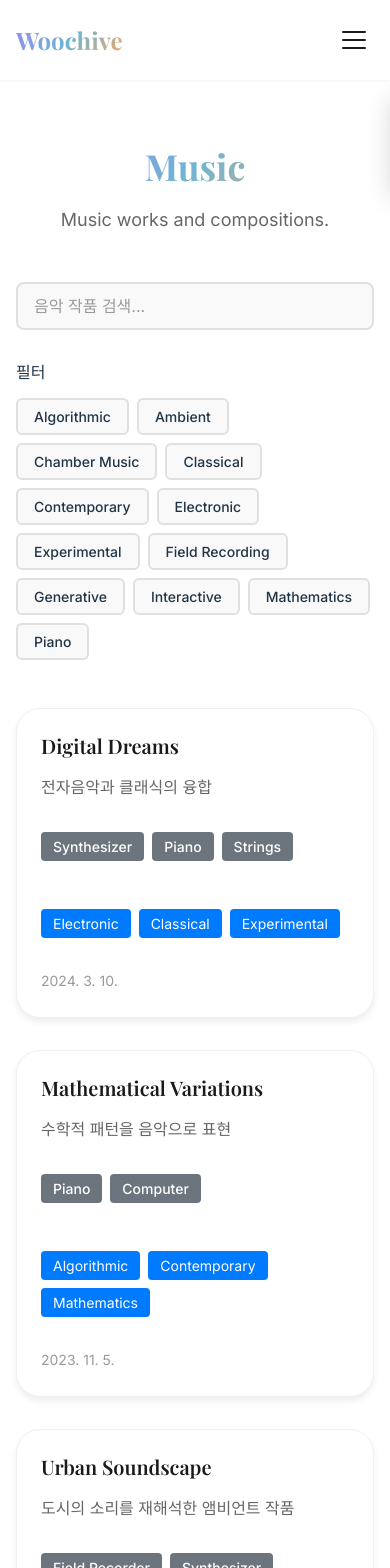
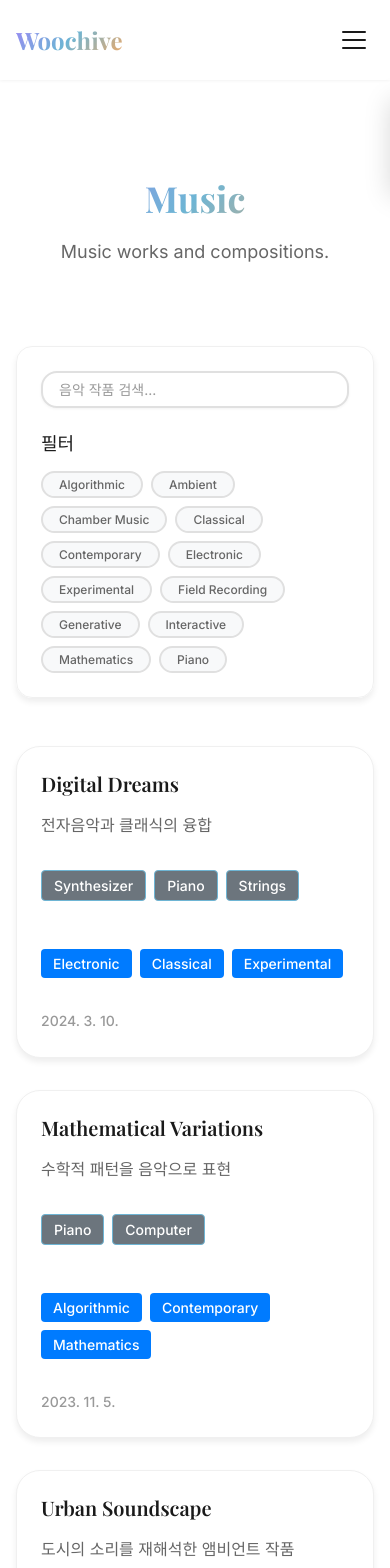
Before and after one commit to sonluos/woochive, a React (Vite) app: page /music in a window 390 px wide. Shown: the top 1568 px of the page. Built offline with nearby package versions, Linux system fonts and the light colour scheme.

Commit message:
Phase 5: Projects/Music/Publications 페이지 리디자인 완료 - 필터 섹션 및 카드 그리드 개선

```diff
--- a/src/components/SearchBar.css
+++ b/src/components/SearchBar.css
@@ -1,46 +1,69 @@
 .search-bar {
   position: relative;
   width: 100%;
-  max-width: 500px;
-  margin-bottom: 2rem;
+  max-width: 600px;
 }
 
 .search-input {
   width: 100%;
-  padding: 0.75rem 2.5rem 0.75rem 1rem;
-  font-size: 1rem;
-  border: 2px solid var(--border-color, #e0e0e0);
-  border-radius: 8px;
-  background: var(--card-bg, #f9f9f9);
-  color: var(--text-color, #213547);
-  transition: border-color 0.2s;
+  padding: var(--spacing-md) var(--spacing-lg);
+  padding-right: var(--spacing-3xl);
+  border: 2px solid var(--border-color);
+  border-radius: var(--radius-xl);
+  font-size: var(--text-base);
+  font-family: var(--font-primary);
+  background: var(--bg-card);
+  color: var(--text-primary);
+  transition: all var(--transition-base);
+  box-shadow: var(--shadow-sm);
 }
 
 .search-input:focus {
   outline: none;
-  border-color: var(--primary-color, #646cff);
+  border-color: var(--color-purple);
+  box-shadow: 0 0 0 4px rgba(155, 135, 245, 0.1), var(--shadow-md);
+  transform: translateY(-1px);
 }
 
 .search-input::placeholder {
-  color: var(--color-text-secondary, #999);
+  color: var(--text-tertiary);
 }
 
 .clear-button {
   position: absolute;
-  right: 0.5rem;
+  right: var(--spacing-md);
   top: 50%;
   transform: translateY(-50%);
-  background: transparent;
+  background: var(--bg-secondary);
   border: none;
-  color: var(--color-text-secondary, #999);
+  border-radius: var(--radius-full);
+  width: 28px;
+  height: 28px;
+  display: flex;
+  align-items: center;
+  justify-content: center;
   cursor: pointer;
-  padding: 0.25rem 0.5rem;
-  font-size: 1.25rem;
-  line-height: 1;
-  transition: color 0.2s;
+  color: var(--text-secondary);
+  font-size: var(--text-sm);
+  transition: all var(--transition-base);
 }
 
 .clear-button:hover {
-  color: var(--text-color, #213547);
-  border-color: transparent;
+  background: var(--gradient-purple);
+  color: var(--text-inverse);
+  transform: translateY(-50%) scale(1.1);
 }
+
+@media (max-width: 768px) {
+  .search-input {
+    font-size: var(--text-sm);
+    padding: var(--spacing-sm) var(--spacing-md);
+    padding-right: var(--spacing-2xl);
+  }
+
+  .clear-button {
+    width: 24px;
+    height: 24px;
+    font-size: var(--text-xs);
+  }
+}
--- a/src/components/TagFilter.css
+++ b/src/components/TagFilter.css
@@ -1,38 +1,61 @@
 .tag-filter {
-  margin-bottom: 2rem;
+  width: 100%;
 }
 
 .tag-filter h3 {
-  font-size: 1rem;
-  margin-bottom: 1rem;
-  color: var(--text-color, #213547);
+  font-family: var(--font-display);
+  font-size: var(--text-xl);
+  font-weight: var(--font-bold);
+  color: var(--text-primary);
+  margin: 0 0 var(--spacing-md) 0;
 }
 
 .tag-filter-list {
   display: flex;
   flex-wrap: wrap;
-  gap: 0.5rem;
+  gap: var(--spacing-sm);
 }
 
 .tag-filter-button {
-  padding: 0.5rem 1rem;
-  background: var(--card-bg, #f9f9f9);
-  border: 2px solid var(--border-color, #e0e0e0);
-  border-radius: 6px;
-  color: var(--text-color, #213547);
+  padding: var(--spacing-sm) var(--spacing-lg);
+  background: var(--bg-secondary);
+  border: 2px solid var(--border-color);
+  border-radius: var(--radius-full);
+  color: var(--text-secondary);
+  font-size: var(--text-sm);
+  font-weight: var(--font-medium);
   cursor: pointer;
-  transition: all 0.2s;
-  font-size: 0.875rem;
+  transition: all var(--transition-base);
+  white-space: nowrap;
 }
 
 .tag-filter-button:hover {
-  border-color: var(--primary-color, #646cff);
-  background: var(--primary-color, #646cff);
-  color: white;
+  background: var(--bg-tertiary);
+  border-color: var(--color-purple);
+  color: var(--text-primary);
+  transform: translateY(-2px);
+  box-shadow: var(--shadow-sm);
 }
 
 .tag-filter-button.active {
-  background: var(--primary-color, #646cff);
-  border-color: var(--primary-color, #646cff);
-  color: white;
+  background: var(--gradient-purple);
+  border-color: transparent;
+  color: var(--text-inverse);
+  box-shadow: var(--shadow-md);
 }
+
+.tag-filter-button.active:hover {
+  transform: translateY(-2px);
+  box-shadow: var(--shadow-lg);
+}
+
+@media (max-width: 768px) {
+  .tag-filter h3 {
+    font-size: var(--text-lg);
+  }
+
+  .tag-filter-button {
+    padding: var(--spacing-xs) var(--spacing-md);
+    font-size: var(--text-xs);
+  }
+}
--- /dev/null
+++ b/src/pages/Music.css
@@ -0,0 +1,48 @@
+.music-page {
+  min-height: 100vh;
+  padding: var(--spacing-2xl) 0;
+}
+
+/* Reuse common styles from Projects.css */
+.music-page .page-header,
+.music-page .page-title,
+.music-page .page-subtitle,
+.music-page .filter-section,
+.music-page .portfolio-grid,
+.music-page .portfolio-card-link,
+.music-page .portfolio-thumbnail,
+.music-page .portfolio-card-content,
+.music-page .portfolio-card-title,
+.music-page .portfolio-card-description,
+.music-page .tags,
+.music-page .tag,
+.music-page .portfolio-card-date,
+.music-page .no-results {
+  /* Styles inherited from Projects.css pattern */
+}
+
+/* Music-specific styles */
+.instruments {
+  display: flex;
+  flex-wrap: wrap;
+  gap: var(--spacing-sm);
+  margin-bottom: var(--spacing-sm);
+}
+
+.instrument {
+  padding: var(--spacing-xs) var(--spacing-md);
+  background: linear-gradient(135deg, rgba(110, 181, 212, 0.1) 0%, rgba(110, 181, 212, 0.2) 100%);
+  border: 1px solid var(--color-blue);
+  border-radius: var(--radius-full);
+  font-size: var(--text-xs);
+  font-weight: var(--font-medium);
+  color: var(--color-blue-dark);
+  white-space: nowrap;
+}
+
+/* Responsive Design */
+@media (max-width: 768px) {
+  .music-page {
+    padding: var(--spacing-xl) 0;
+  }
+}
--- a/src/pages/Music.tsx
+++ b/src/pages/Music.tsx
@@ -6,6 +6,7 @@ import TagFilter from '../components/TagFilter';
 import LoadingSpinner from '../components/LoadingSpinner';
 import ErrorMessage from '../components/ErrorMessage';
 import GradientCard from '../components/GradientCard';
+import './Music.css';
 
 function Music() {
   const { data: musicWorks, loading, error, reload } = useMusic();
--- /dev/null
+++ b/src/pages/Projects.css
@@ -0,0 +1,203 @@
+.projects-page {
+  min-height: 100vh;
+  padding: var(--spacing-2xl) 0;
+}
+
+.page-header {
+  text-align: center;
+  margin-bottom: var(--spacing-3xl);
+  padding: var(--spacing-2xl) 0;
+}
+
+.page-title {
+  font-family: var(--font-display);
+  font-size: var(--text-5xl);
+  font-weight: var(--font-bold);
+  margin: 0 0 var(--spacing-md) 0;
+  background: var(--gradient-mixed);
+  -webkit-background-clip: text;
+  -webkit-text-fill-color: transparent;
+  background-clip: text;
+  line-height: var(--leading-tight);
+}
+
+.page-subtitle {
+  font-size: var(--text-lg);
+  color: var(--text-secondary);
+  margin: 0;
+  line-height: var(--leading-relaxed);
+}
+
+/* Filter Section */
+.filter-section {
+  position: sticky;
+  top: calc(var(--header-height) + var(--spacing-md));
+  z-index: var(--z-sticky);
+  background: rgba(255, 255, 255, 0.95);
+  backdrop-filter: blur(var(--blur-lg));
+  border: 1px solid var(--border-light);
+  border-radius: var(--radius-xl);
+  padding: var(--spacing-xl);
+  margin-bottom: var(--spacing-3xl);
+  box-shadow: var(--shadow-md);
+  display: flex;
+  flex-direction: column;
+  gap: var(--spacing-xl);
+  animation: fadeInUp 0.5s ease-out;
+}
+
+/* Portfolio Grid */
+.portfolio-grid {
+  display: grid;
+  grid-template-columns: repeat(auto-fill, minmax(350px, 1fr));
+  gap: var(--spacing-xl);
+  animation: fadeIn 0.6s ease-out;
+}
+
+.portfolio-card-link {
+  text-decoration: none;
+  color: inherit;
+  display: block;
+  height: 100%;
+}
+
+.portfolio-thumbnail {
+  width: 100%;
+  height: 220px;
+  object-fit: cover;
+  border-radius: var(--radius-lg) var(--radius-lg) 0 0;
+  transition: transform var(--transition-base);
+}
+
+.portfolio-card-link:hover .portfolio-thumbnail {
+  transform: scale(1.05);
+}
+
+.portfolio-card-content {
+  padding: var(--spacing-xl);
+  display: flex;
+  flex-direction: column;
+  gap: var(--spacing-md);
+}
+
+.portfolio-card-title {
+  font-family: var(--font-display);
+  font-size: var(--text-2xl);
+  font-weight: var(--font-bold);
+  color: var(--text-primary);
+  margin: 0;
+  line-height: var(--leading-tight);
+}
+
+.portfolio-card-description {
+  font-size: var(--text-base);
+  color: var(--text-secondary);
+  line-height: var(--leading-relaxed);
+  margin: 0;
+  display: -webkit-box;
+  -webkit-line-clamp: 3;
+  -webkit-box-orient: vertical;
+  overflow: hidden;
+}
+
+.tags {
+  display: flex;
+  flex-wrap: wrap;
+  gap: var(--spacing-sm);
+}
+
+.tag {
+  padding: var(--spacing-xs) var(--spacing-md);
+  background: var(--bg-secondary);
+  border-radius: var(--radius-full);
+  font-size: var(--text-xs);
+  font-weight: var(--font-medium);
+  color: var(--text-secondary);
+  white-space: nowrap;
+}
+
+.portfolio-card-date {
+  font-size: var(--text-sm);
+  color: var(--text-tertiary);
+  margin: 0;
+  font-weight: var(--font-medium);
+}
+
+.no-results {
+  text-align: center;
+  font-size: var(--text-lg);
+  color: var(--text-secondary);
+  padding: var(--spacing-3xl);
+  background: var(--bg-secondary);
+  border-radius: var(--radius-xl);
+  margin: var(--spacing-2xl) 0;
+}
+
+/* Responsive Design */
+@media (max-width: 1024px) {
+  .portfolio-grid {
+    grid-template-columns: repeat(auto-fill, minmax(300px, 1fr));
+    gap: var(--spacing-lg);
+  }
+}
+
+@media (max-width: 768px) {
+  .projects-page {
+    padding: var(--spacing-xl) 0;
+  }
+
+  .page-header {
+    padding: var(--spacing-xl) 0;
+    margin-bottom: var(--spacing-2xl);
+  }
+
+  .page-title {
+    font-size: var(--text-4xl);
+  }
+
+  .page-subtitle {
+    font-size: var(--text-base);
+  }
+
+  .filter-section {
+    position: static;
+    padding: var(--spacing-lg);
+    gap: var(--spacing-lg);
+    margin-bottom: var(--spacing-2xl);
+  }
+
+  .portfolio-grid {
+    grid-template-columns: 1fr;
+    gap: var(--spacing-lg);
+  }
+
+  .portfolio-thumbnail {
+    height: 200px;
+  }
+
+  .portfolio-card-content {
+    padding: var(--spacing-lg);
+  }
+
+  .portfolio-card-title {
+    font-size: var(--text-xl);
+  }
+}
+
+@media (max-width: 480px) {
+  .page-title {
+    font-size: var(--text-3xl);
+  }
+
+  .portfolio-thumbnail {
+    height: 180px;
+  }
+
+  .portfolio-card-title {
+    font-size: var(--text-lg);
+  }
+
+  .portfolio-card-description {
+    font-size: var(--text-sm);
+  }
+}
--- a/src/pages/Projects.tsx
+++ b/src/pages/Projects.tsx
@@ -6,6 +6,7 @@ import TagFilter from '../components/TagFilter';
 import LoadingSpinner from '../components/LoadingSpinner';
 import ErrorMessage from '../components/ErrorMessage';
 import GradientCard from '../components/GradientCard';
+import './Projects.css';
 
 function Projects() {
   const { data: projects, loading, error, reload } = useProjects();
--- /dev/null
+++ b/src/pages/Publications.css
@@ -0,0 +1,68 @@
+.publications-page {
+  min-height: 100vh;
+  padding: var(--spacing-2xl) 0;
+}
+
+/* Reuse common styles from Projects.css */
+.publications-page .page-header,
+.publications-page .page-title,
+.publications-page .page-subtitle,
+.publications-page .portfolio-grid,
+.publications-page .portfolio-card-link,
+.publications-page .portfolio-card-content,
+.publications-page .portfolio-card-title,
+.publications-page .portfolio-card-description,
+.publications-page .tags,
+.publications-page .tag,
+.publications-page .portfolio-card-date {
+  /* Styles inherited from Projects.css pattern */
+}
+
+/* Publication-specific styles */
+.publication-content {
+  padding: var(--spacing-2xl);
+}
+
+.publication-authors {
+  font-size: var(--text-base);
+  color: var(--text-secondary);
+  font-weight: var(--font-medium);
+  margin: 0;
+  line-height: var(--leading-normal);
+}
+
+.publication-venue {
+  font-size: var(--text-sm);
+  color: var(--color-purple);
+  font-weight: var(--font-semibold);
+  font-style: italic;
+  margin: 0;
+  padding: var(--spacing-sm) 0;
+}
+
+.publication-abstract {
+  display: -webkit-box;
+  -webkit-line-clamp: 4;
+  -webkit-box-orient: vertical;
+  overflow: hidden;
+  margin: var(--spacing-md) 0;
+}
+
+/* Responsive Design */
+@media (max-width: 768px) {
+  .publications-page {
+    padding: var(--spacing-xl) 0;
+  }
+
+  .publication-content {
+    padding: var(--spacing-lg);
+  }
+
+  .publication-authors {
+    font-size: var(--text-sm);
+  }
+
+  .publication-venue {
+    font-size: var(--text-xs);
+  }
+}
--- a/src/pages/Publications.tsx
+++ b/src/pages/Publications.tsx
@@ -4,6 +4,7 @@ import { usePublications } from '../hooks/usePortfolioData';
 import LoadingSpinner from '../components/LoadingSpinner';
 import ErrorMessage from '../components/ErrorMessage';
 import GradientCard from '../components/GradientCard';
+import './Publications.css';
 
 function Publications() {
   const { data: publications, loading, error, reload } = usePublications();
```
Also changed, not shown: 4 other files (tests, documents, lock files or other folders).
